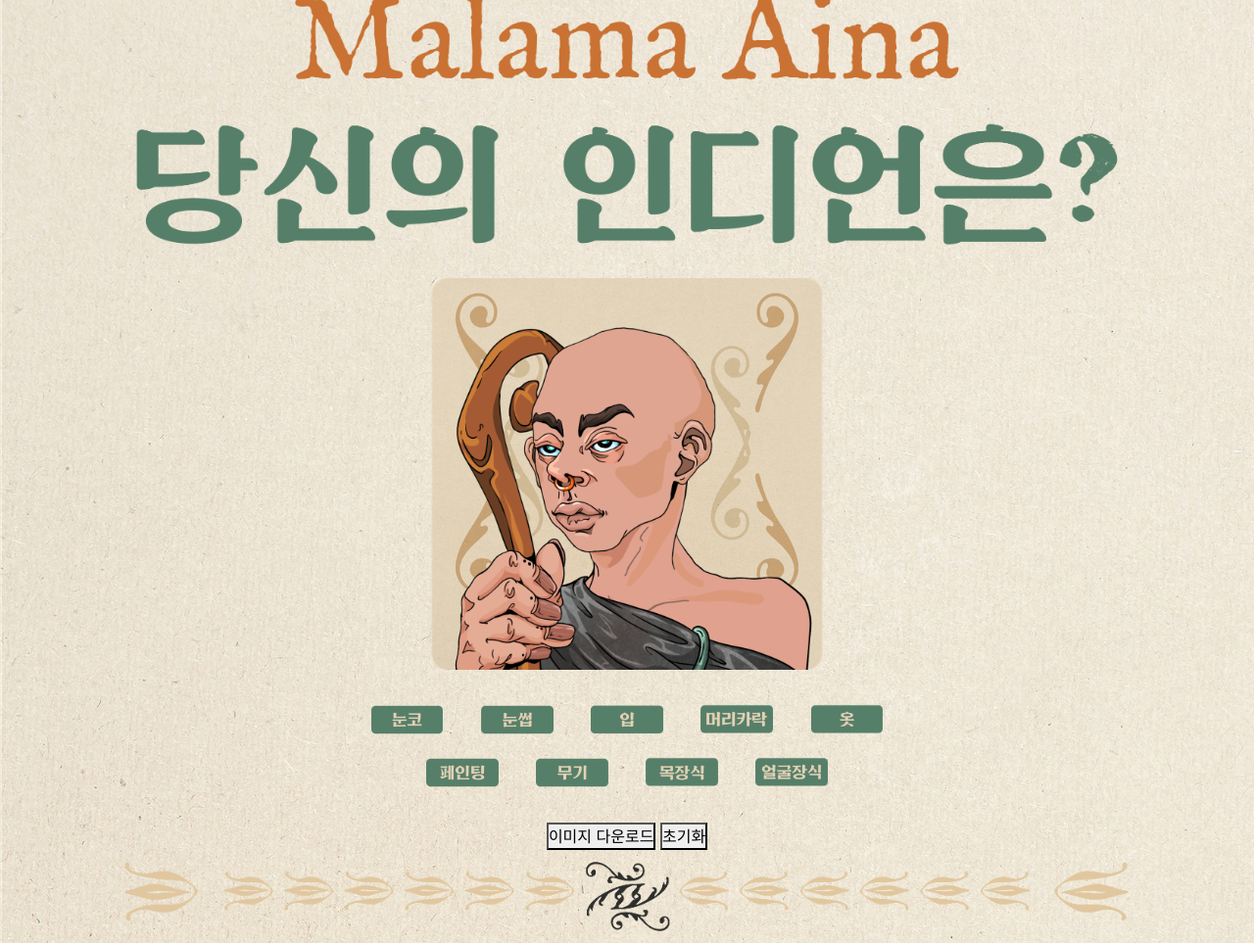
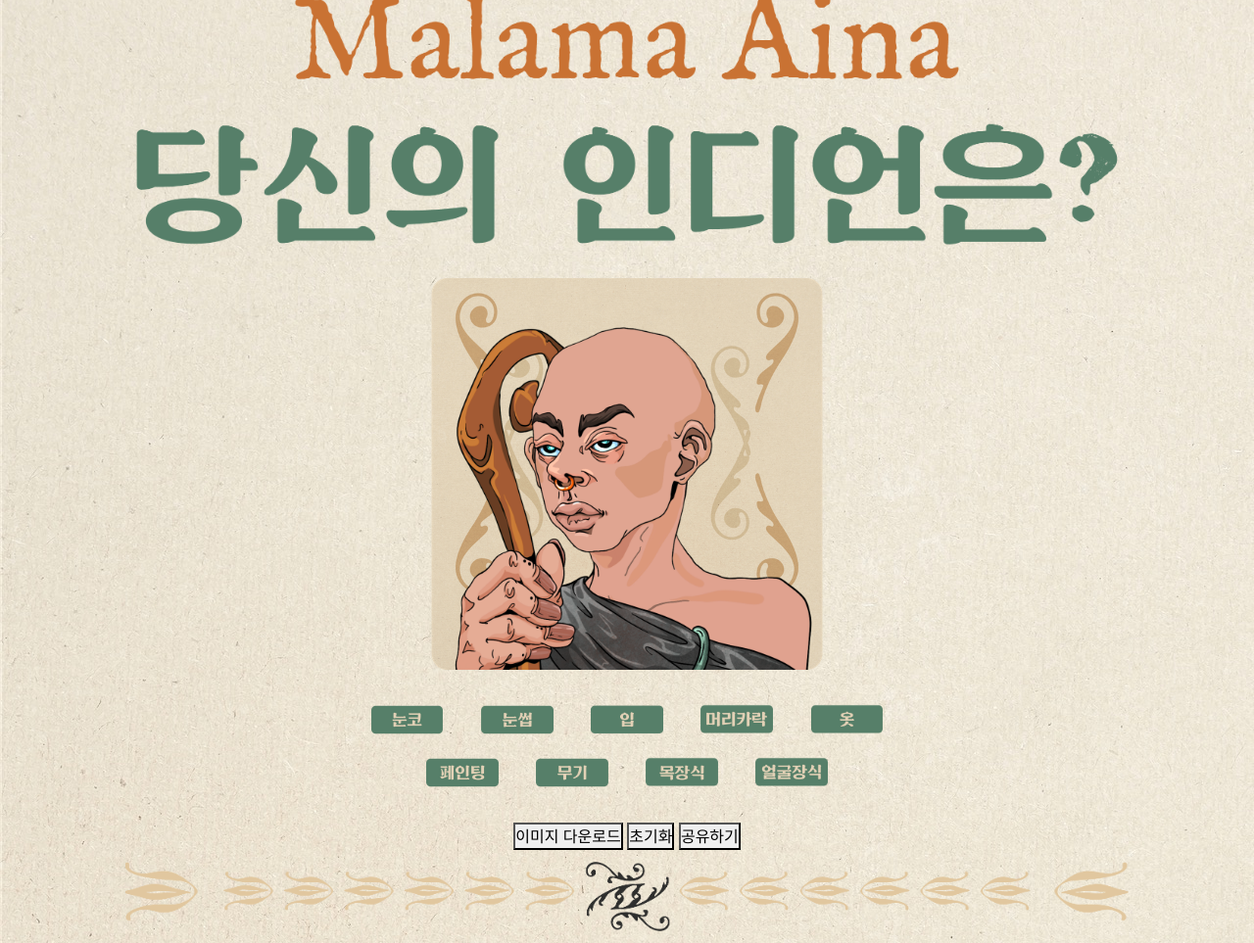
Before and after one commit to aaronsatae/malama-aina, a website: page index.html in a window 1280 px wide. Shown: the part 117-1080 px from the top of the page at 98% size. Drawn offline with nearby package versions, Linux system fonts and the light colour scheme.

Commit message:
add share button

```diff
--- a/index.html
+++ b/index.html
@@ -69,6 +69,9 @@
     <button onclick="reset()">
         초기화
     </button>
+    <button onclick="copyUrl()">
+        공유하기
+    </button>
 </div>
 <footer>
     <img class="divider" src="images/ui/divider.png">
@@ -117,6 +120,11 @@
             element.style.backgroundImage = `url(${defaultImages[type]})`;
         }
     }
+
+    function copyUrl() {
+        // todo: url에 이미지 렌더링 정보 넣기
+        navigator.clipboard.writeText(window.location.href);
+    }
 </script>
 </body>
 </html>
```
